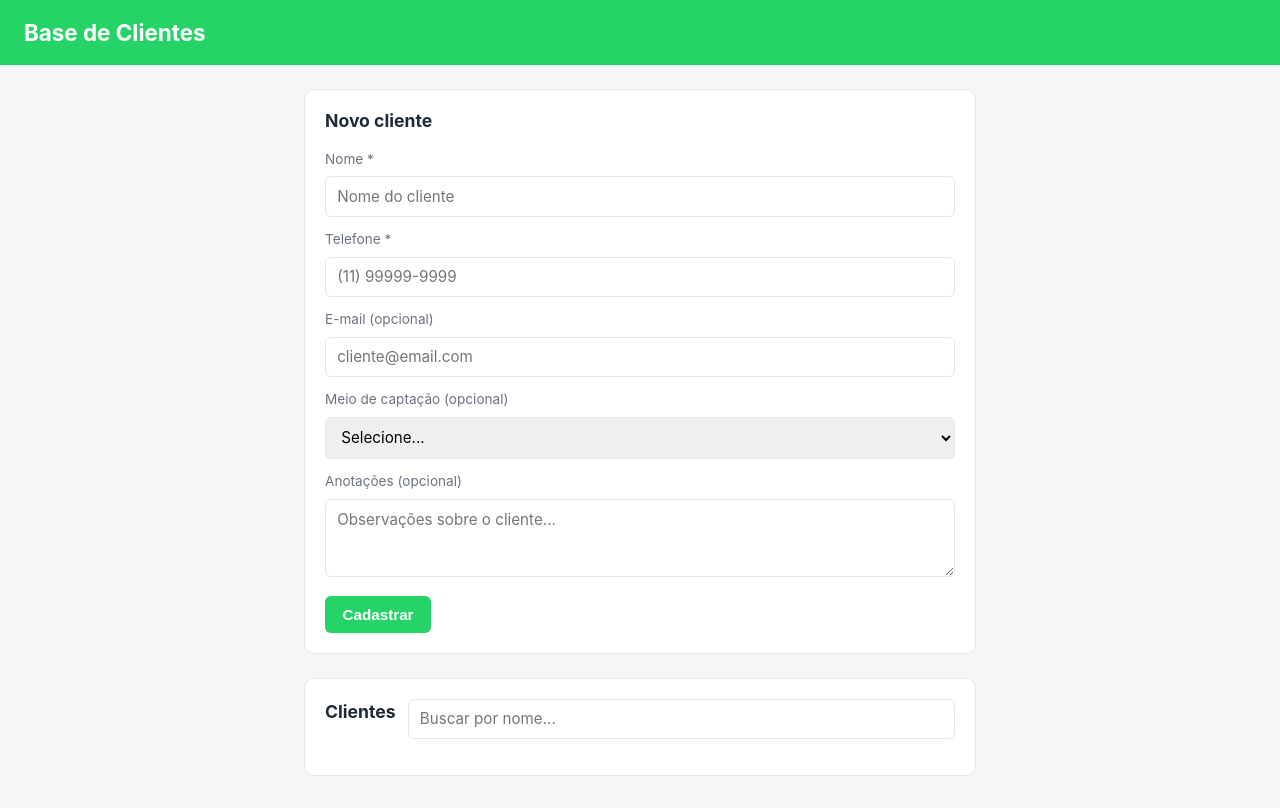
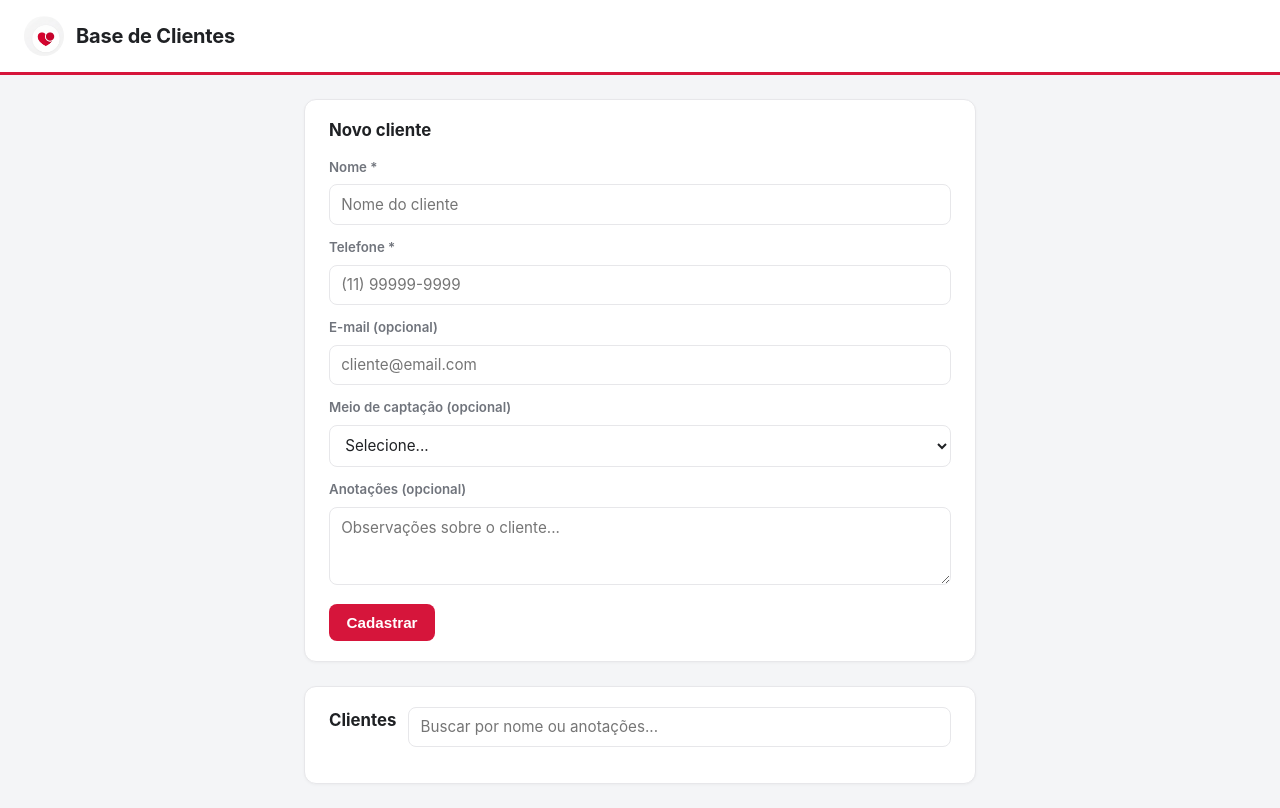
Before and after one commit to gustavogs839/basedeclientes, a website with bundled scripts: page public/index.html in a window 1280 px wide. Built offline with nearby package versions, Linux system fonts and the light colour scheme; no server answers.

Commit message:
Redesenha visual com a logo e cores da marca, busca inclui anotacoes
Cabecalho com logo circular e faixa vermelha, botoes e foco no
tom vermelho da marca (WhatsApp mantem verde), cards com hover.
Busca agora filtra tambem pelo texto das anotacoes.

Co-Authored-By: Claude Sonnet 5 <noreply@anthropic.com>

```diff
--- a/public/app.js
+++ b/public/app.js
@@ -76,7 +76,11 @@ function escapeHtml(str) {
 
 function render() {
   const termo = search.value.trim().toLowerCase();
-  const filtrados = clientes.filter((c) => c.nome.toLowerCase().includes(termo));
+  const filtrados = clientes.filter(
+    (c) =>
+      c.nome.toLowerCase().includes(termo) ||
+      (c.anotacoes && c.anotacoes.toLowerCase().includes(termo))
+  );
 
   if (filtrados.length === 0) {
     lista.innerHTML = '<p class="empty">Nenhum cliente encontrado.</p>';
--- a/public/index.html
+++ b/public/index.html
@@ -4,10 +4,12 @@
 <meta charset="utf-8" />
 <meta name="viewport" content="width=device-width, initial-scale=1" />
 <title>Base de Clientes</title>
+<link rel="icon" type="image/png" href="logo.png" />
 <link rel="stylesheet" href="style.css" />
 </head>
 <body>
   <header class="topbar">
+    <img src="logo.png" alt="Logo" />
     <h1>Base de Clientes</h1>
   </header>
 
@@ -57,7 +59,7 @@
     <section class="card">
       <div class="list-header">
         <h2>Clientes</h2>
-        <input type="search" id="search" placeholder="Buscar por nome..." />
+        <input type="search" id="search" placeholder="Buscar por nome ou anotações..." />
       </div>
       <div id="lista" class="lista"></div>
     </section>
--- a/public/style.css
+++ b/public/style.css
@@ -1,11 +1,14 @@
 :root {
+  --primary: #d6153b;
+  --primary-dark: #ac0f2f;
+  --primary-light: #fdeaee;
   --green: #25d366;
   --green-dark: #1da851;
-  --bg: #f4f6f8;
+  --bg: #f4f5f7;
   --card-bg: #ffffff;
-  --text: #1f2937;
-  --muted: #6b7280;
-  --border: #e5e7eb;
+  --text: #1f2124;
+  --muted: #70747c;
+  --border: #e7e7ea;
   --danger: #e11d48;
 }
 
@@ -21,14 +24,28 @@ body {
 }
 
 .topbar {
-  background: var(--green);
-  color: white;
-  padding: 1.2rem 1.5rem;
+  background: var(--card-bg);
+  border-bottom: 3px solid var(--primary);
+  padding: 1rem 1.5rem;
+  display: flex;
+  align-items: center;
+  gap: 0.75rem;
+}
+
+.topbar img {
+  width: 40px;
+  height: 40px;
+  border-radius: 50%;
+  object-fit: cover;
+  object-position: center;
+  flex-shrink: 0;
 }
 
 .topbar h1 {
   margin: 0;
-  font-size: 1.4rem;
+  font-size: 1.25rem;
+  color: var(--text);
+  letter-spacing: -0.01em;
 }
 
 .container {
@@ -43,13 +60,15 @@ body {
 .card {
   background: var(--card-bg);
   border: 1px solid var(--border);
-  border-radius: 10px;
-  padding: 1.25rem;
+  border-radius: 12px;
+  padding: 1.25rem 1.5rem;
+  box-shadow: 0 1px 3px rgba(20, 20, 30, 0.04);
 }
 
 .card h2 {
   margin-top: 0;
-  font-size: 1.1rem;
+  font-size: 1.05rem;
+  color: var(--text);
 }
 
 form {
@@ -59,9 +78,10 @@ form {
 }
 
 label {
-  font-size: 0.85rem;
+  font-size: 0.83rem;
   color: var(--muted);
   margin-top: 0.3rem;
+  font-weight: 600;
 }
 
 input,
@@ -69,9 +89,11 @@ select,
 textarea {
   padding: 0.6rem 0.7rem;
   border: 1px solid var(--border);
-  border-radius: 6px;
+  border-radius: 8px;
   font-size: 0.95rem;
   font-family: inherit;
+  background: var(--card-bg);
+  color: var(--text);
 }
 
 textarea {
@@ -81,8 +103,9 @@ textarea {
 input:focus,
 select:focus,
 textarea:focus {
-  outline: 2px solid var(--green);
+  outline: 2px solid var(--primary);
   outline-offset: 1px;
+  border-color: var(--primary);
 }
 
 .form-actions {
@@ -94,25 +117,30 @@ textarea:focus {
 button {
   cursor: pointer;
   border: none;
-  border-radius: 6px;
+  border-radius: 8px;
   padding: 0.6rem 1.1rem;
   font-size: 0.95rem;
   font-weight: 600;
+  transition: background-color 0.15s ease;
 }
 
 #submit-btn {
-  background: var(--green);
+  background: var(--primary);
   color: white;
 }
 
 #submit-btn:hover {
-  background: var(--green-dark);
+  background: var(--primary-dark);
 }
 
 #cancel-btn {
   background: transparent;
   color: var(--muted);
   border: 1px solid var(--border);
+}
+
+#cancel-btn:hover {
+  background: var(--bg);
 }
 
 .error {
@@ -146,10 +174,20 @@ button {
   justify-content: space-between;
   align-items: center;
   gap: 0.75rem;
-  padding: 0.75rem;
+  padding: 0.85rem 1rem;
   border: 1px solid var(--border);
-  border-radius: 8px;
+  border-radius: 10px;
   flex-wrap: wrap;
+  transition: box-shadow 0.15s ease, border-color 0.15s ease;
+}
+
+.cliente:hover {
+  border-color: var(--primary-light);
+  box-shadow: 0 2px 8px rgba(20, 20, 30, 0.06);
+}
+
+.cliente-info {
+  min-width: 0;
 }
 
 .cliente-info strong {
@@ -167,7 +205,9 @@ button {
   display: block;
   font-size: 0.82rem;
   color: var(--muted);
-  margin-top: 0.3rem;
+  margin-top: 0.35rem;
+  padding-top: 0.35rem;
+  border-top: 1px dashed var(--border);
   white-space: pre-wrap;
 }
 
@@ -185,9 +225,10 @@ button {
   align-items: center;
   gap: 0.35rem;
   padding: 0.5rem 0.8rem;
-  border-radius: 6px;
+  border-radius: 8px;
   font-size: 0.85rem;
   font-weight: 600;
+  transition: background-color 0.15s ease;
 }
 
 .btn-whatsapp:hover {
@@ -200,6 +241,11 @@ button {
   color: var(--text);
   padding: 0.5rem 0.7rem;
   font-size: 0.85rem;
+  border-radius: 8px;
+}
+
+.btn-secondary:hover {
+  background: var(--bg);
 }
 
 .btn-danger {
@@ -208,6 +254,12 @@ button {
   color: var(--danger);
   padding: 0.5rem 0.7rem;
   font-size: 0.85rem;
+  border-radius: 8px;
+}
+
+.btn-danger:hover {
+  background: var(--danger);
+  color: white;
 }
 
 .empty {
```
Also changed, not shown: public/logo.png (added), 1 other file.
